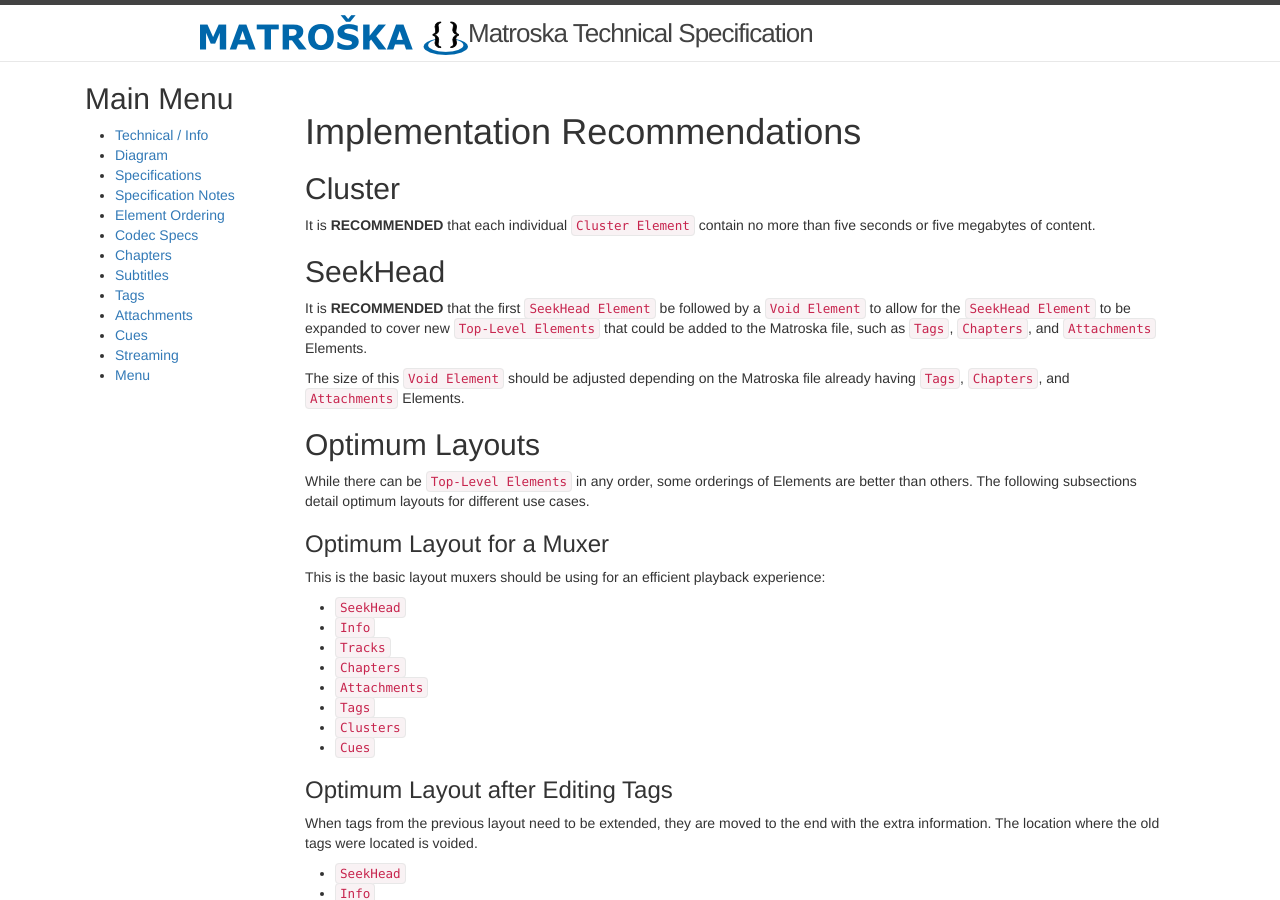
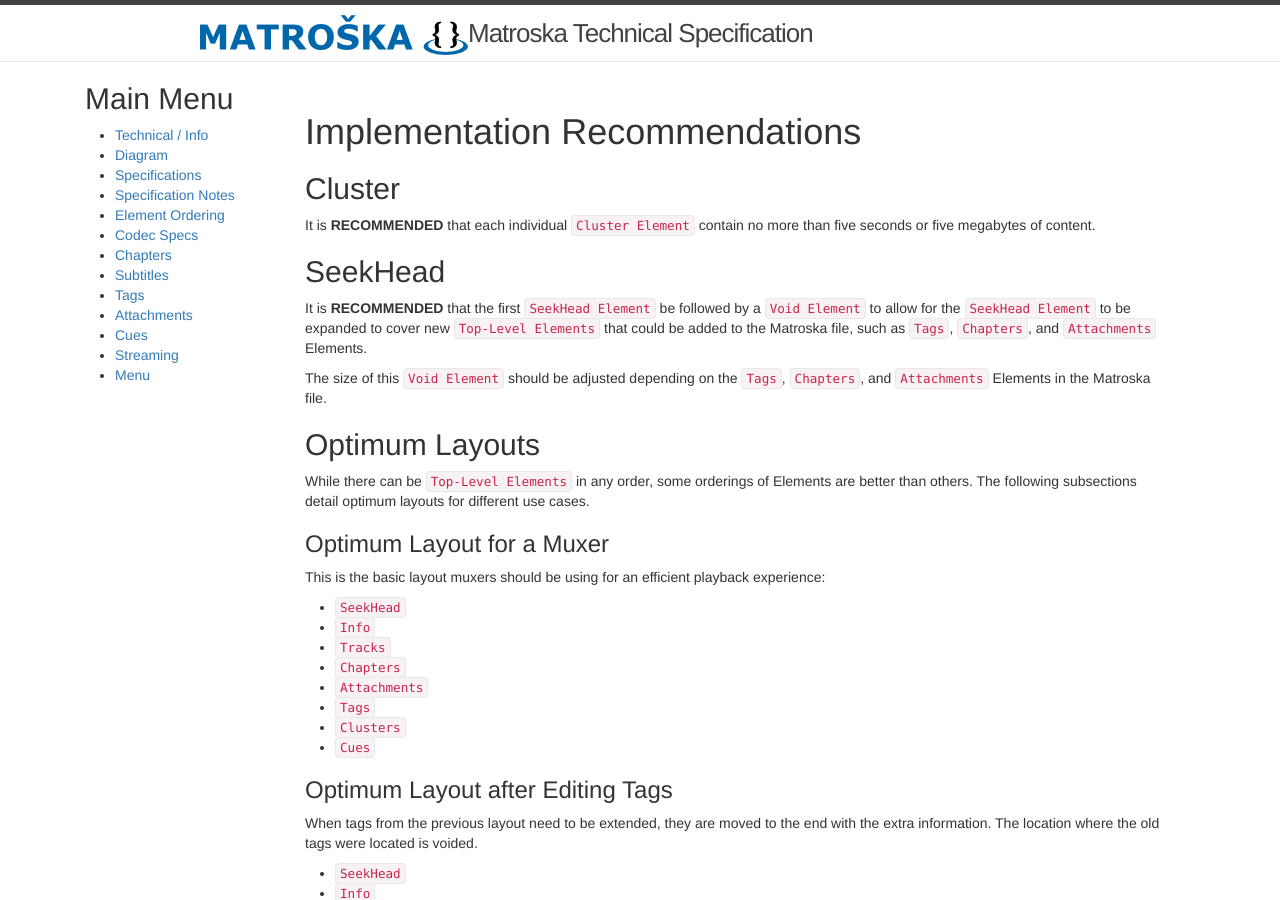
Before and after one commit to ietf-wg-cellar/matroska-specification, a Jekyll site: the page built from matroska_implement.md, in a window 1280 px wide and 900 px high. Built offline with Jekyll 4.4.1, drawn with Linux system fonts in a browser that asks for light colours; our own code applies the rules of GitHub Pages for plain Markdown files.

Commit message:
[editorial] avoid "having" in file

```diff
--- a/matroska_implement.md
+++ b/matroska_implement.md
@@ -11,8 +11,8 @@
 allow for the `SeekHead Element` to be expanded to cover new `Top-Level Elements`
 that could be added to the Matroska file, such as `Tags`, `Chapters`, and `Attachments` Elements.
 
-The size of this `Void Element` should be adjusted depending on the Matroska file already having
-`Tags`, `Chapters`, and `Attachments` Elements.
+The size of this `Void Element` should be adjusted depending on the
+`Tags`, `Chapters`, and `Attachments` Elements in the Matroska file.
 
 ## Optimum Layouts
 
```
